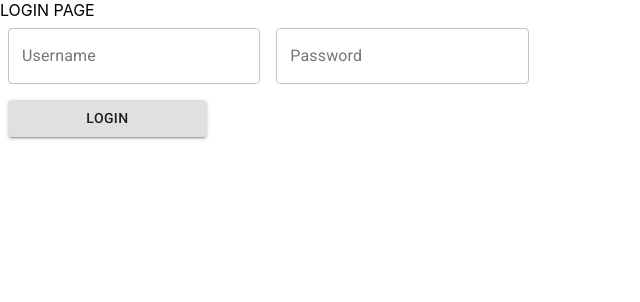
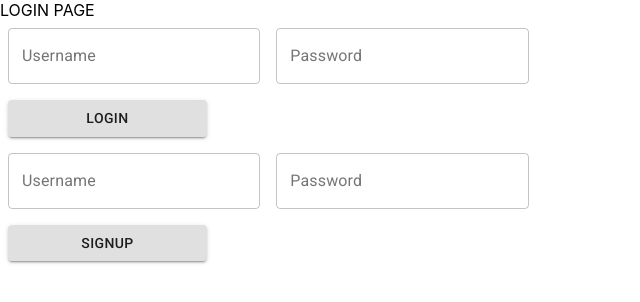
Before and after one commit to bstizzle/synthesizio-frontend, a React (Create React App) app: page / in a window 1280 px wide. Shown: the top 302 px of the page, without its empty margins (0-640 px from the left). Built offline with nearby package versions, Linux system fonts and the light colour scheme; no server answers.

Commit message:
added signup form, post request, and route

```diff
--- a/src/Components/Login.js
+++ b/src/Components/Login.js
@@ -25,8 +25,6 @@ function Login({ users, onSetCurrentUser }) {
 
     function handleLogin(event){
         event.preventDefault();
-        console.log(username)
-        console.log(password)
         const user = users.find((user) => {
             return (user.username === username && user.password_digest === password);
         })
@@ -39,6 +37,27 @@ function Login({ users, onSetCurrentUser }) {
         }
     }
 
+    function handleSignup(event){
+        event.preventDefault();
+        fetch(`${process.env.REACT_APP_API_BASE_URL}/users`, {
+            method: 'POST',
+            headers: {
+            'Content-Type': 'application/json',
+            },
+            body: JSON.stringify({
+                username: username,
+                password_digest: password
+            }),
+        })
+        .then(resp => resp.json())
+        .then(newUser => {
+            console.log(newUser)
+            onSetCurrentUser(newUser)
+            alert(`Thanks for joining, ${username}!`)
+            history.push('/userpage')
+        })
+    }
+
     return(
         <div>
             LOGIN PAGE
@@ -49,6 +68,12 @@ function Login({ users, onSetCurrentUser }) {
                 <br></br>
                 <Button type='submit' variant="contained">Login</Button>
             </form>
+            <form onSubmit={handleSignup} className={classes.root} noValidate autoComplete="off">
+                <TextField id="outlined-basic" label="Username" variant="outlined" value={username} onChange={e => setUsername(e.target.value)} />
+                <TextField id="outlined-basic" label="Password" type='password' variant="outlined" value={password} onChange={e => setPassword(e.target.value)} />
+                <br></br>
+                <Button type='submit' variant="contained">Signup</Button>
+            </form>
         </div>
     )
 }
```
Also changed, not shown: 1 other file (tests, documents, lock files or other folders).
